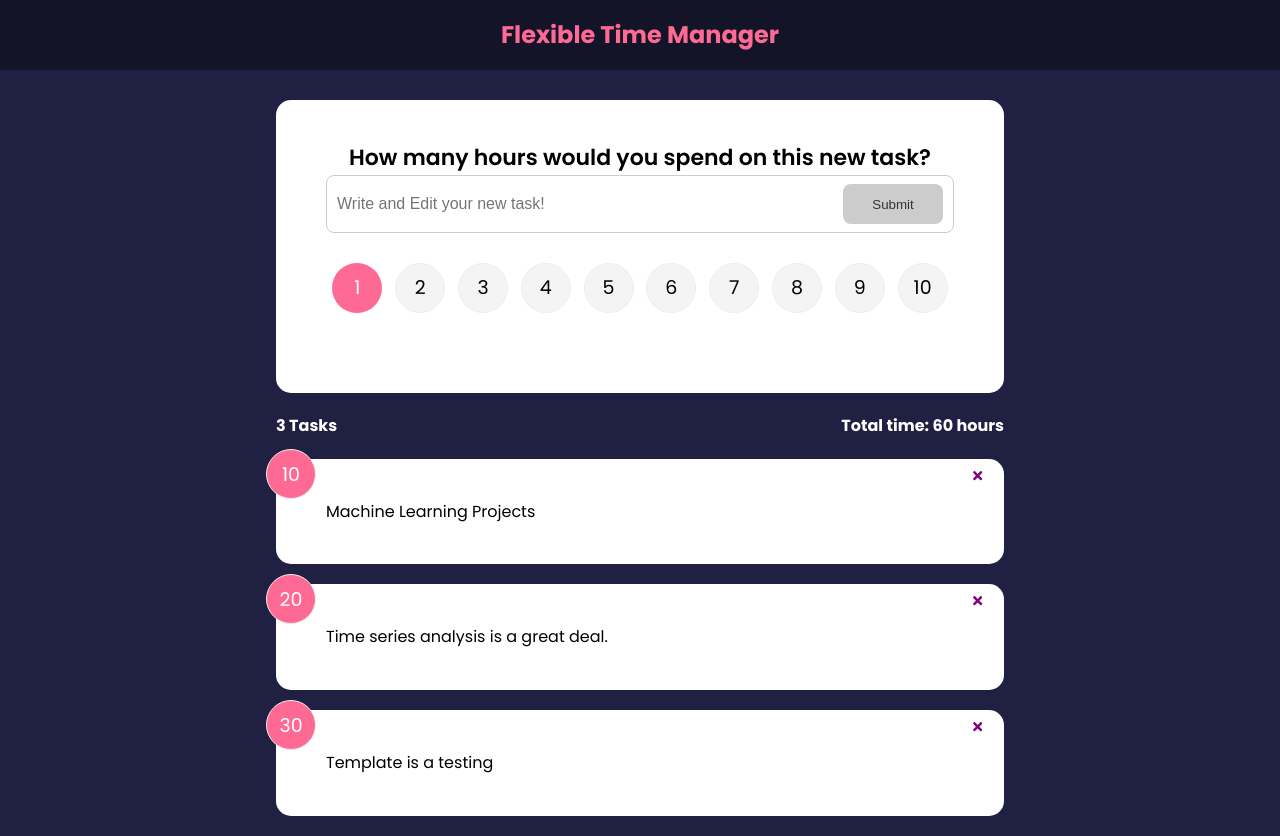
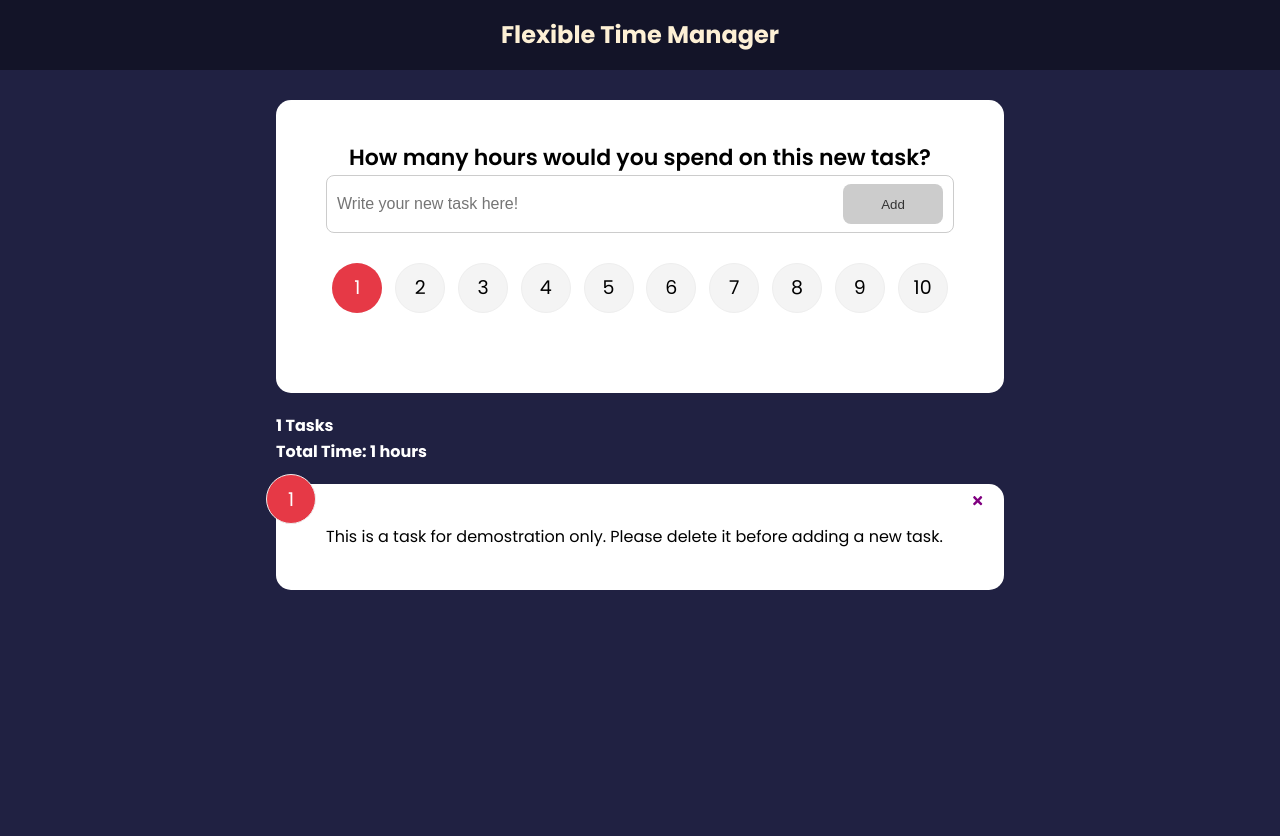
Before and after one commit to lishanlitamu/time-manager, a React (Create React App) app: page / in a window 1280 px wide. After the commit the page ends 800 px from the top, so only its background shows below. Built offline with nearby package versions, Linux system fonts and the light colour scheme.

Commit message:
final touch

```diff
--- a/package.json
+++ b/package.json
@@ -9,6 +9,7 @@
     "react": "^18.2.0",
     "react-dom": "^18.2.0",
     "react-scripts": "5.0.1",
+    "watch": "^1.0.2",
     "web-vitals": "^2.1.4"
   },
   "scripts": {
--- a/src/components/Header.jsx
+++ b/src/components/Header.jsx
@@ -28,7 +28,7 @@ function Header({text, bgColor, textColor }) {
 Header.defaultProps = {
     text: 'Flexible Time Manager',
     bgColor: 'rgba(0,0,0,0.4)',
-    textColor: '#ff6a95',
+    textColor: '#fdf0d5',
 }
 
 // define prop types
--- a/src/components/TaskForm.jsx
+++ b/src/components/TaskForm.jsx
@@ -26,7 +26,7 @@ function TaskForm({handleAddTask}) {
         setMessage(null)
     } else if (text && text.trim().length <= 10) {
         setBtnDisabled(true)
-        setMessage('Please type in a task with more than 10 characters')
+        setMessage('Each task must be at least 10 characters')
     } else {
 
         setMessage(null)
@@ -57,9 +57,9 @@ function TaskForm({handleAddTask}) {
 
             <div className='input-group'>
                 <input onChange={handleNewTaskInput} type='text'
-                        placeholder='Write and Edit your new task!'
+                        placeholder='Write your new task here!'
                         value = {text}></input>
-                <Button type ='submit' isDisabled={btnDisabled}>Submit</Button>
+                <Button type ='submit' isDisabled={btnDisabled}>Add</Button>
 
             </div>
             <TimeSelect select={setSelected} selected={selected}></TimeSelect>
--- a/src/components/TimeStat.jsx
+++ b/src/components/TimeStat.jsx
@@ -27,7 +27,7 @@ function TimeStat({taskData}) {
             {taskData.length} Tasks
         </h4>
         <h4>
-            Total time: {isNaN(average) ? 0: average} hours
+            Total Time: {isNaN(average) ? 0: average} hours
         </h4>
 
     </div>
--- a/src/data/InputData.js
+++ b/src/data/InputData.js
@@ -1,22 +1,10 @@
 const InputData = [
     {
-        taskId:'12',
-        selected: 10,
-        //taskTitle: 'Melting Layer Detection',
-        text:'Machine Learning Projects'
+        taskId:'001',
+        selected: 1,
+        text:'This is a task for demostration only. Please delete it before adding a new task.'
       },
-      {
-        taskId:'23',
-        selected: 20,
-        //taskTitle: 'RNN Project',
-        text:'Time series analysis is a great deal. '
-      },
-      {
-        taskId:'37',
-        selected: 30,
-        //taskTitle: 'Stock prediction',
-        text:'Template is a testing '
-      }
+
 ]
 
 export default InputData;
--- a/src/index.css
+++ b/src/index.css
@@ -93,7 +93,7 @@ header {
 
 .rating li:hover,
 .num-display {
-  background: #ff6a95;
+  background: #e63946;
   color: #fff;
 }
 
@@ -102,7 +102,7 @@ header {
 }
 
 [type='radio']:checked ~ label {
-  background: #ff6a95;
+  background: #e63946;
   color: #fff;
 }
 
@@ -124,7 +124,7 @@ input:focus {
   outline: none;
 }
 
-.time-stats {
+.-stats {
   color: #fff;
   display: flex;
   justify-content: space-between;
@@ -166,7 +166,7 @@ input:focus {
 }
 
 .btn-secondary {
-  background: #ff6a95;
+  background: #e63946;
 }
 
 .btn:hover {
```
Also changed, not shown: src/components/TaskList.jsx (+0 -21 lines), src/components/Tasks.jsx (+0 -14 lines), 1 other file (tests, documents, lock files or other folders).
